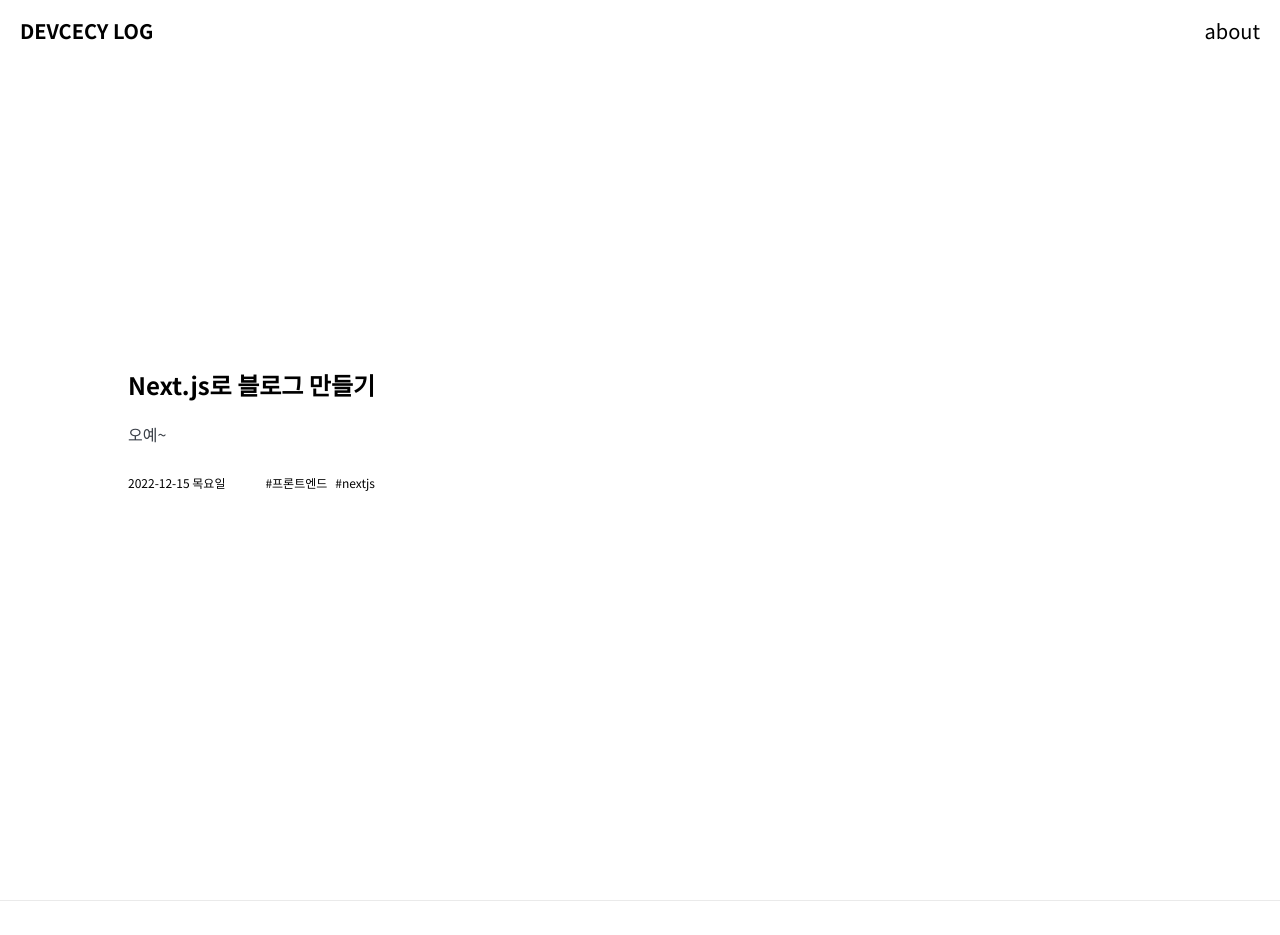
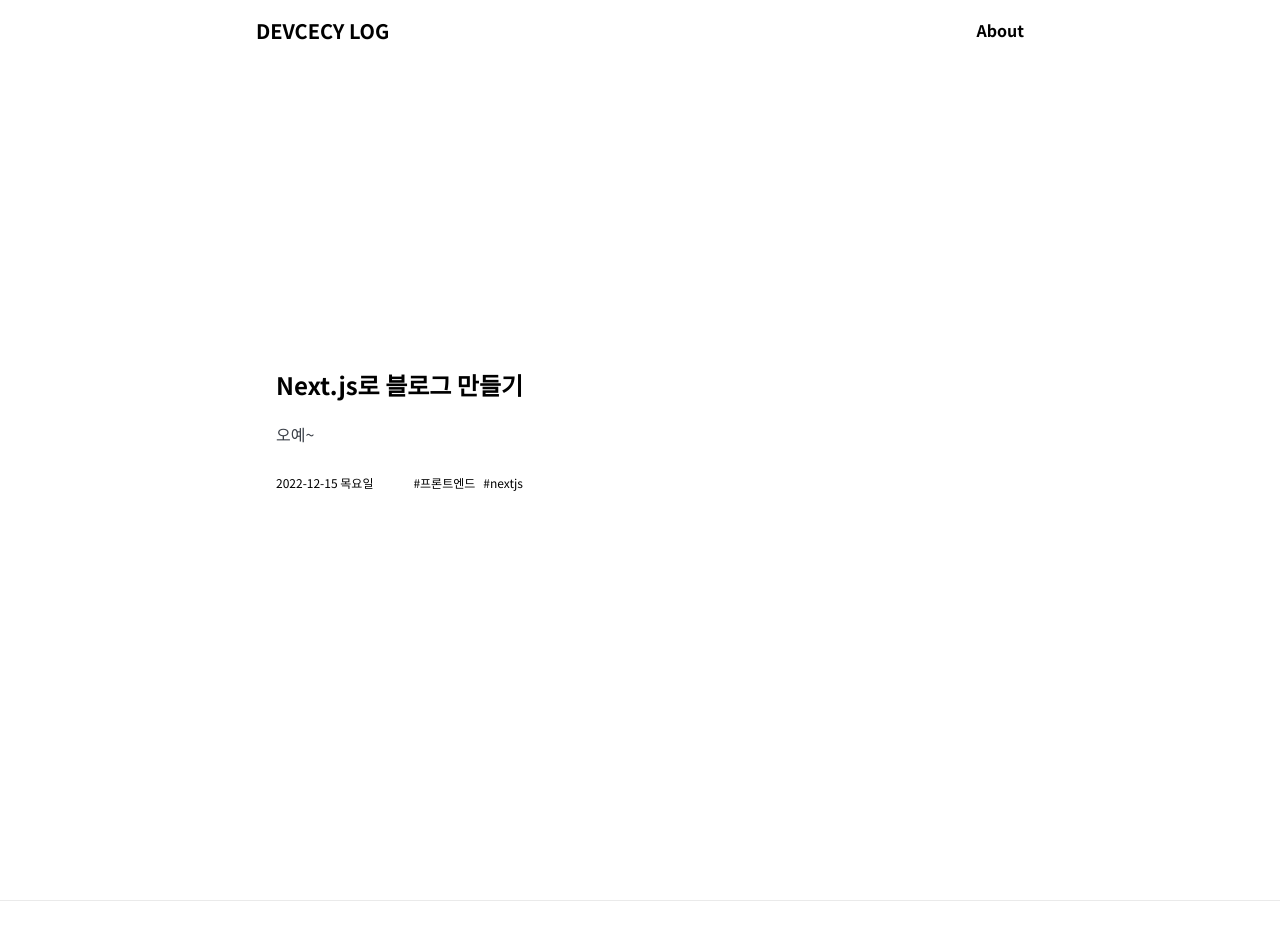
Before and after one commit to devCecy/cecy-log, a Next.js app: page / in a window 1280 px wide. Shown: the top 935 px of the page. Built offline with nearby package versions, Linux system fonts and the light colour scheme.

Commit message:
Update : css

```diff
--- a/src/components/Layout/Footer.tsx
+++ b/src/components/Layout/Footer.tsx
@@ -36,9 +36,11 @@ const Wrapper = styled.footer`
 		display: flex;
 		justify-content: center;
 		align-items: center;
+		font-size: 12px;
 
 		&:hover {
-			color: #e5ba73;
+			color: ${({ theme }) => theme.colors.main};
+			transition: 0.1s ease-in-out;
 		}
 	}
 `;
--- a/src/components/Layout/Header.tsx
+++ b/src/components/Layout/Header.tsx
@@ -4,10 +4,12 @@ import Link from "next/link";
 const Header = () => {
 	return (
 		<Wrapper>
-			<NavItem href="/" style={{ fontWeight: "bold" }}>
+			<NavItem href="/" props="home">
 				DEVCECY LOG
 			</NavItem>
-			<NavItem href="/about">about</NavItem>
+			<NavItem href="/about" props="menu">
+				About
+			</NavItem>
 		</Wrapper>
 	);
 };
@@ -15,25 +17,32 @@ const Header = () => {
 export default Header;
 
 const Wrapper = styled.nav`
+	width: 768px;
+	margin: 0 auto;
 	z-index: 1000;
 	position: fixed;
 	top: 0;
 	left: 0;
 	right: 0;
-	padding: 0 50px;
+
 	height: 60px;
 	background-color: hsla(0, 0%, 100%, 0.8);
 	display: flex;
 	align-items: center;
 	justify-content: space-between;
-	@media screen and (max-width: 1280px) {
+	@media screen and (max-width: 480px) {
+		width: 100%;
 		padding: 0 20px;
 	}
 `;
 
-const NavItem = styled(Link)`
+const NavItem = styled(Link)<{ props: string }>`
 	text-decoration: none;
-	font-size: 1.25rem;
+	font-weight: 600;
+
+	${(props) => props.props === "home" && "font-size: 1.25rem;"}
+	${(props) => props.props === "menu" && "font-size: 1rem"};
+
 	&:active,
 	&:focus {
 		color: initial;
--- a/src/components/Layout/Layout.tsx
+++ b/src/components/Layout/Layout.tsx
@@ -18,7 +18,7 @@ const Layout = ({ children }: { children: ReactNode }) => {
 export default Layout;
 
 const Main = styled.main`
-	width: 60%;
+	width: 768px;
 	margin: 50px auto;
 	min-height: 100vh;
 	padding: 4rem 0;
@@ -28,7 +28,8 @@ const Main = styled.main`
 	justify-content: center;
 	align-items: center;
 
-	@media screen and (max-width: 1280px) {
-		width: 80%;
+	@media screen and (max-width: 480px) {
+		width: 100%;
+		padding: 0 20px;
 	}
 `;
--- a/src/pages/index.tsx
+++ b/src/pages/index.tsx
@@ -52,7 +52,7 @@ const PostList = styled(Link)`
 		border-radius: 10px;
 	}
 
-	@media screen and (max-width: 1280px) {
+	@media screen and (max-width: 480px) {
 		padding: 0;
 	}
 `;
```
Also changed, not shown: src/components/Post/markdown-styles.module.css (+2 -10 lines).
